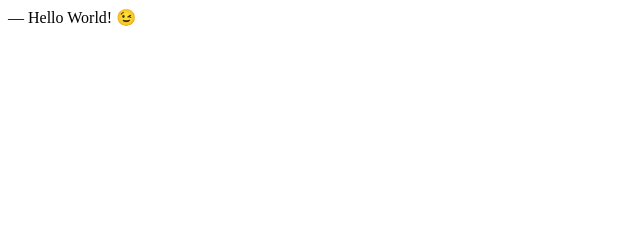
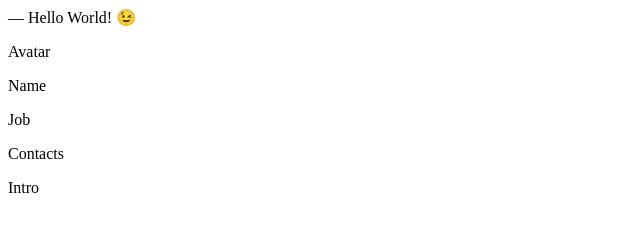
Before and after one commit to DimaZHV/homepage, a plain HTML site: page index.html in a window 1280 px wide. Shown: the whole page, without its empty margins (0-640 px from the left). Drawn offline with Linux system fonts and the light colour scheme.

Commit message:
add some content

```diff
--- a/index.html
+++ b/index.html
@@ -8,5 +8,10 @@
 	</head>
 	<body>
 		― Hello World! &#x1F609;
+		<p>Avatar</p>
+		<p>Name</p>
+		<p>Job</p>
+		<p>Contacts</p>
+		<p>Intro</p>
 	</body>
 </html>
```
